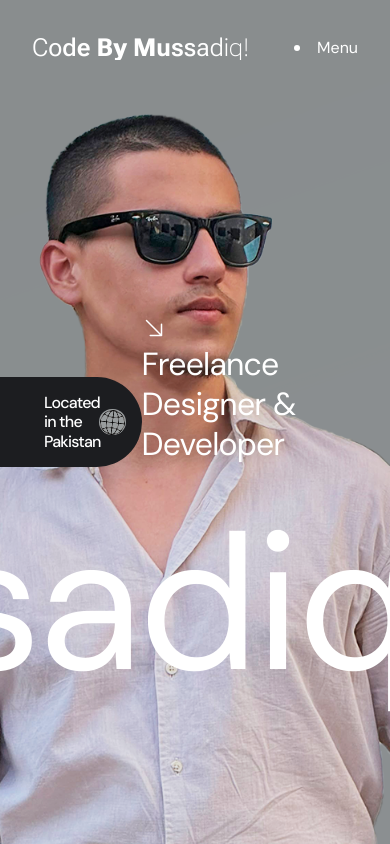
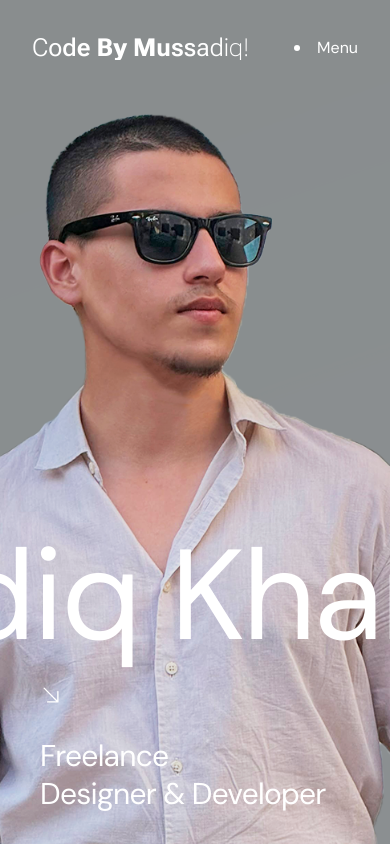
Before and after one commit to mussadiqkhan6886/portfolionew, a Next.js app: page / in a window 390 px wide. Built offline with nearby package versions, Linux system fonts and the light colour scheme.

Commit message:
hero section responsive

```diff
--- a/components/ui/HeroLoopName.tsx
+++ b/components/ui/HeroLoopName.tsx
@@ -144,9 +144,9 @@ export const ScrollVelocity: React.FC<ScrollVelocityProps> = ({
     }
 
     return (
-      <div className={`${parallaxClassName} absolute bottom-24 `} style={parallaxStyle}>
+      <div className={`${parallaxClassName} absolute bottom-46 sm:bottom-24 `} style={parallaxStyle}>
         <motion.div
-          className={`${scrollerClassName} flex whitespace-nowrap text-center text-white tracking-[-0.02em] text-[12rem] md:leading-[5rem]`}
+          className={`${scrollerClassName} flex whitespace-nowrap text-center text-white tracking-[-0.02em] text-9xl sm:text-[12rem] md:leading-[5rem]`}
           style={{ x, ...scrollerStyle }}
         >
           {spans}
--- a/sections/Hero.tsx
+++ b/sections/Hero.tsx
@@ -8,8 +8,8 @@ const Hero = () => {
     <section style={{backgroundImage: `URL(${"/img3.png"})`, backgroundPosition: "top", backgroundRepeat: "no-repeat"}} className="w-full h-screen relative bg-gray/98 overflow-hidden bg-cover xl:bg-contain">
       <div className="absolute w-22 h-screen left-0 bg-gray hidden lg:block" />
       <div className="absolute w-screen h-screen inset-0 bg-black/10" />
-      <div className="absolute flex justify-between w-full left-1/2 top-1/2 -translate-x-1/2 -translate-y-1/2 h-37 items-center">
-        <div className="bg-text text-white flex p-4 rounded-r-full items-center justify-between w-60">
+      <div className="absolute flex justify-between w-full left-1/2 bottom-0 sm:top-1/2 -translate-x-1/2 sm:-translate-y-1/2 h-32 sm:h-37 items-center">
+        <div className="bg-text text-white hidden sm:flex p-4 rounded-r-full items-center justify-between w-60">
           <div className="w-[50%] ml-7">
             <p className='leading-[1.2] font-medium tracking-tighter'>Located <br /> in the <br /> Pakistan</p>
           </div>
@@ -19,9 +19,9 @@ const Hero = () => {
             </div>
           </div>
         </div>
-        <div className="flex flex-col mb-16 h-full justify-between pr-22">
-          <HiArrowDownRight size={24} color='white' />
-          <h2 className="text-white text-[32px] leading-tight tracking-tight">Freelance <br /> Designer & Developer</h2>
+        <div className="flex flex-col ml-10 mb-16 h-full justify-between pr-4 md:pr-22">
+          <HiArrowDownRight size={22} color='white' />
+          <h2 className="text-white text-3xl sm:text-[32px] leading-tight tracking-tight">Freelance <br /> Designer & Developer</h2>
         </div>
       </div>
 
```
